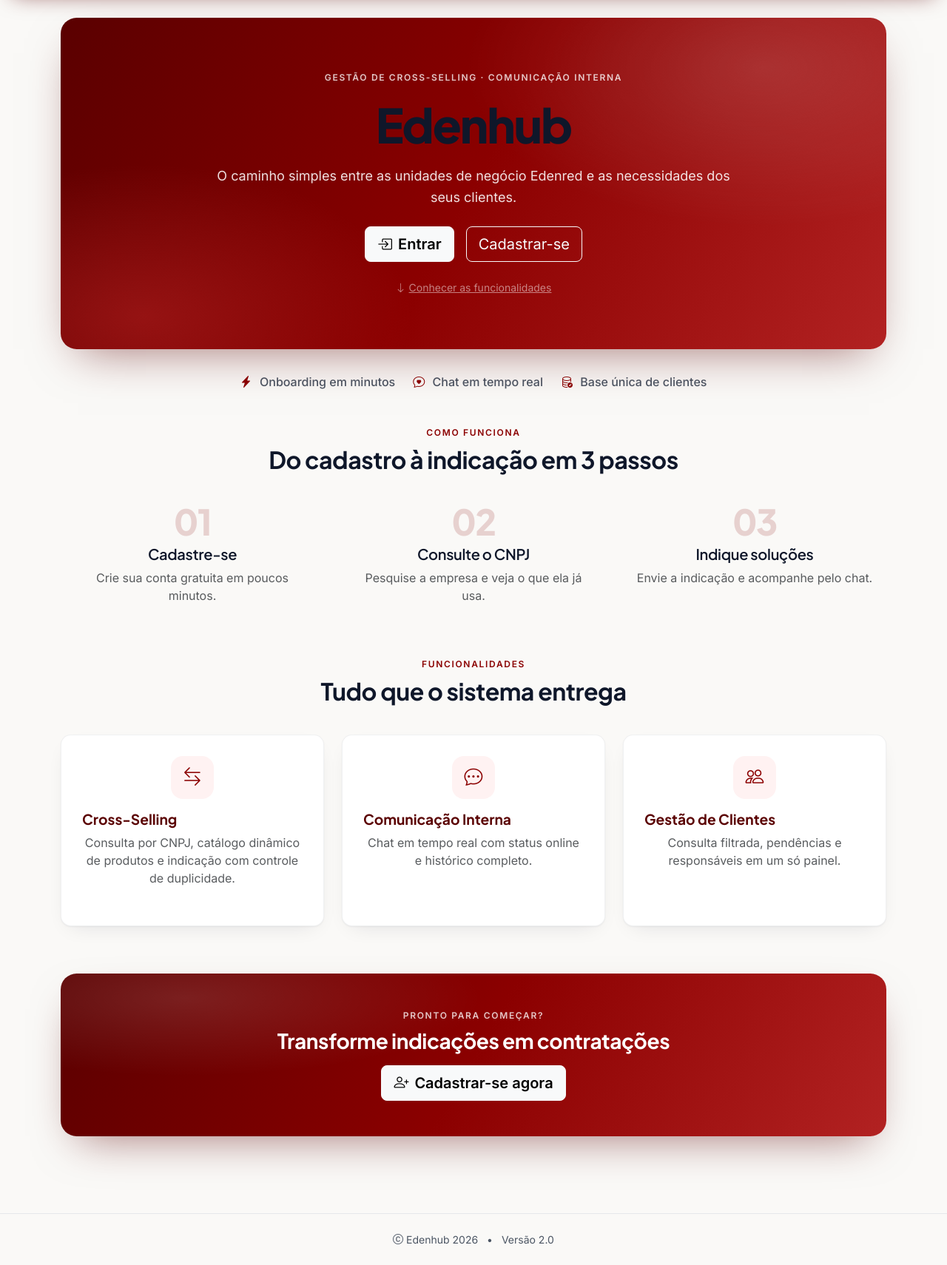
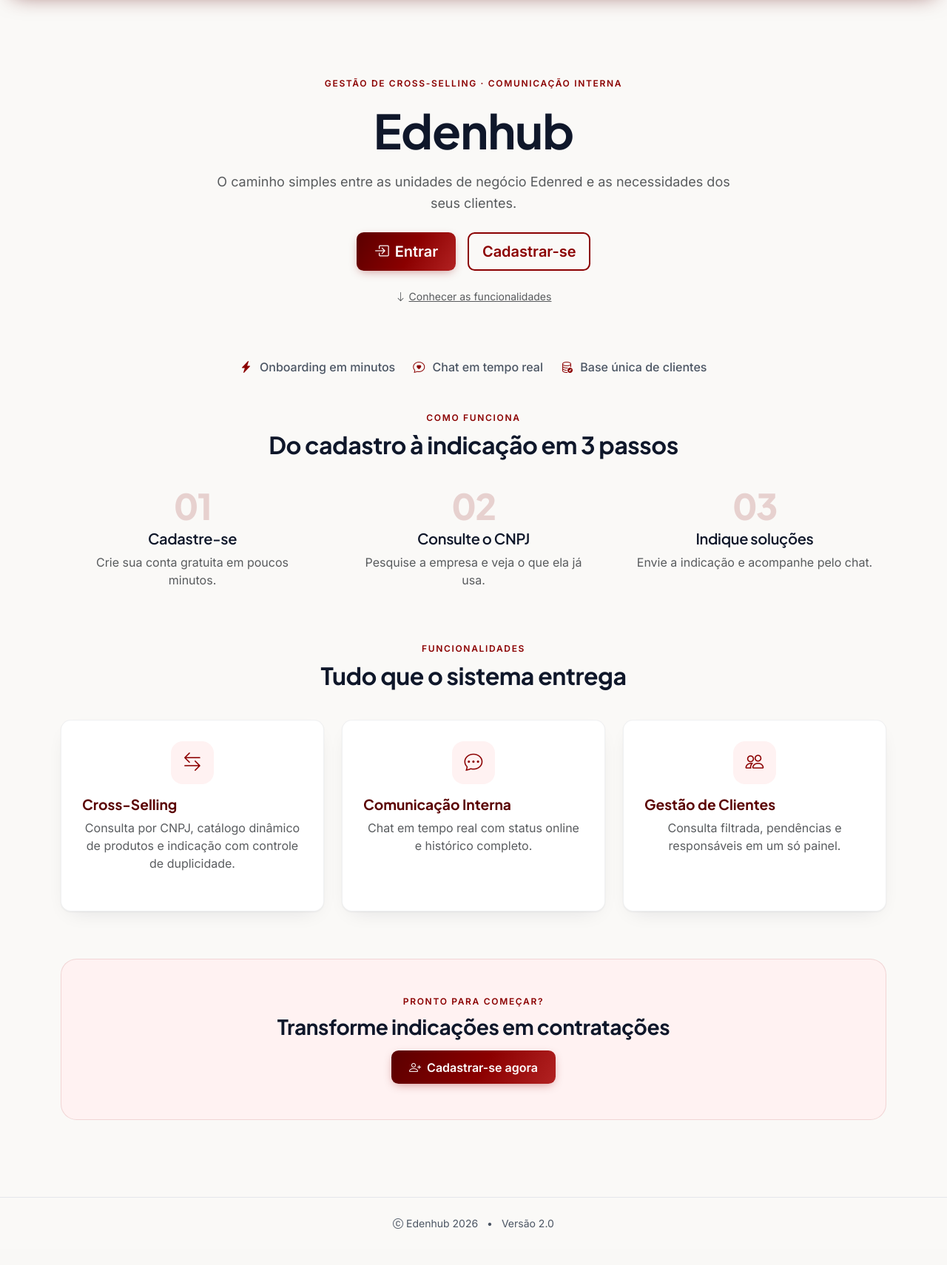
Before and after one commit to Rafael-Albuquerque06/Sistema-Edenhub, a Flask app: page / in a window 1280 px wide. Shown: the part 78-1788 px from the top of the page at 74% size. After the commit the page ends 1739 px from the top, so only its background shows below. Run offline with Flask 3, Linux system fonts and the light colour scheme.

Commit message:
style: landing clean branco minimalista — hero sem gradiente, CTA final em tom claro, CSS órfão removido

```diff
--- a/app/static/css/style.css
+++ b/app/static/css/style.css
@@ -735,9 +735,9 @@ button:disabled, a.btn-loading {
   }
 }
 
-/* --- HERO da landing (gradiente Edenred) --- */
+/* --- HERO da landing (clean branco: tipografia + respiro, sem gradiente) --- */
 .landing-hero {
-  padding-top: 4.5rem;
+  padding-top: 5rem;
   padding-bottom: 4.5rem;
 }
 
@@ -758,7 +758,6 @@ html {
   margin: 0;
 }
 
-.eyebrow-light { color: rgb(255 255 255 / 0.78); }
 .eyebrow-red { color: var(--edenred-primary); }
 
 /* --- Como funciona (números ghosts) --- */
@@ -772,13 +771,11 @@ html {
   margin-bottom: 0.5rem;
 }
 
-/* --- CTA final em faixa --- */
+/* --- CTA final (clean: fundo claro, borda sutil, vermelho como acento) --- */
 .landing-cta {
-  background:
-    radial-gradient(ellipse 60% 80% at 15% 15%, rgb(255 255 255 / 0.12), transparent 60%),
-    linear-gradient(120deg, var(--edenred-dark) 0%, var(--edenred-primary) 50%, var(--edenred-secondary) 100%);
+  background: var(--edenred-light);
+  border: 1px solid rgb(139 0 0 / 0.12);
   border-radius: 1.35rem;
-  box-shadow: 0 24px 60px -24px rgb(90 0 0 / 0.55);
 }
 
 /* --- Portfolio: imagens responsivas e CTAs --- */
@@ -798,32 +795,6 @@ html {
     width: 100%;
     min-height: 44px;
   }
-}
-
-/* --- HERO da landing (gradiente Edenred) --- */
-.hero-edenred {
-  background:
-    radial-gradient(ellipse 60% 80% at 85% 15%, rgb(255 255 255 / 0.14), transparent 60%),
-    radial-gradient(ellipse 50% 70% at 10% 90%, rgb(178 34 34 / 0.55), transparent 65%),
-    linear-gradient(120deg, var(--edenred-dark) 0%, var(--edenred-primary) 50%, var(--edenred-secondary) 100%);
-  border-radius: 1.35rem;
-  box-shadow: 0 24px 60px -24px rgb(90 0 0 / 0.55);
-  margin-bottom: var(--space-4);
-  overflow: hidden;
-  position: relative;
-}
-
-.hero-edenred .display-3 {
-  font-family: var(--font-display);
-  font-weight: 800;
-  letter-spacing: -0.03em;
-}
-
-.hero-edenred .lead {
-  color: rgb(255 255 255 / 0.88);
-  max-width: 46rem;
-  margin-left: auto;
-  margin-right: auto;
 }
 
 /* --- Faixa de prova (landing) --- */
@@ -947,7 +918,6 @@ html {
   }
   h1 { font-size: 2rem; }
   h2 { font-size: 1.6rem; }
-  .hero-edenred .display-3 { font-size: 2.5rem; }
   .landing-hero { padding-top: 3rem; padding-bottom: 3rem; }
   .card-edenred > .card-body { padding: 1.25rem; }
   .card-header-edenred { padding: 1.1rem 1.25rem; }
--- a/app/templates/index.html
+++ b/app/templates/index.html
@@ -3,34 +3,34 @@
 {% block title %}Edenhub - Gestão de Cross-Selling{% endblock %}
 
 {% block content %}
-<!-- HERO (centrado minimalista) -->
-<div class="hero-edenred landing-hero text-white text-center py-5 px-4">
-    <div class="py-lg-4">
-        <p class="eyebrow eyebrow-light mb-3">Gestão de cross-selling · Comunicação interna</p>
-        <h1 class="display-3 mb-3">Edenhub</h1>
-        <p class="lead mx-auto mb-4">
+<!-- HERO (clean minimalista: branco, tipografia, um acento) -->
+<section class="landing-hero px-4 px-lg-5" aria-label="Apresentação do Edenhub">
+    <div class="text-center mx-auto">
+        <p class="eyebrow eyebrow-red mb-3">Gestão de cross-selling · Comunicação interna</p>
+        <h1 class="display-3 fw-bold mb-3">Edenhub</h1>
+        <p class="lead mx-auto mb-4 text-muted">
             O caminho simples entre as unidades de negócio Edenred
             e as necessidades dos seus clientes.
         </p>
         <div class="d-flex justify-content-center flex-wrap gap-3">
             {% if current_user.is_authenticated %}
-            <a href="{{ url_for('main.home') }}" class="btn btn-light btn-lg fw-semibold">
+            <a href="{{ url_for('main.home') }}" class="btn btn-edenred btn-lg fw-semibold">
                 <i class="bi bi-arrow-right-circle me-2" aria-hidden="true"></i>Ir para o Sistema
             </a>
             {% else %}
-            <a href="{{ url_for('main.login') }}" class="btn btn-light btn-lg fw-semibold">
+            <a href="{{ url_for('main.login') }}" class="btn btn-edenred btn-lg fw-semibold">
                 <i class="bi bi-box-arrow-in-right me-2" aria-hidden="true"></i>Entrar
             </a>
-            <a href="{{ url_for('main.cadastro') }}" class="btn btn-outline-light btn-lg">Cadastrar-se</a>
+            <a href="{{ url_for('main.cadastro') }}" class="btn btn-outline-edenred btn-lg">Cadastrar-se</a>
             {% endif %}
         </div>
         {% if not current_user.is_authenticated %}
-        <a href="#funcionalidades" class="d-inline-block mt-4 small text-white-50">
+        <a href="#funcionalidades" class="d-inline-block mt-4 small text-muted">
             <i class="bi bi-arrow-down me-1" aria-hidden="true"></i>Conhecer as funcionalidades
         </a>
         {% endif %}
     </div>
-</div>
+</section>
 
 <!-- FAIXA DE PROVA -->
 <section class="row justify-content-center mb-5" aria-label="Diferenciais do Edenhub">
@@ -112,13 +112,13 @@
 </section>
 
 <!-- CTA FINAL -->
-<section class="landing-cta text-white text-center py-5 px-4 mb-5" aria-label="Comece agora">
-    <p class="eyebrow eyebrow-light mb-2">Pronto para começar?</p>
+<section class="landing-cta text-center p-5 mb-5" aria-label="Comece agora">
+    <p class="eyebrow eyebrow-red mb-2">Pronto para começar?</p>
     <h2 class="h3 fw-bold mb-3">Transforme indicações em contratações</h2>
     {% if current_user.is_authenticated %}
-    <a href="{{ url_for('main.home') }}" class="btn btn-light btn-lg fw-semibold">Acessar o sistema</a>
+    <a href="{{ url_for('main.home') }}" class="btn btn-edenred fw-semibold">Acessar o sistema</a>
     {% else %}
-    <a href="{{ url_for('main.cadastro') }}" class="btn btn-light btn-lg fw-semibold">
+    <a href="{{ url_for('main.cadastro') }}" class="btn btn-edenred fw-semibold">
         <i class="bi bi-person-plus me-2" aria-hidden="true"></i>Cadastrar-se agora
     </a>
     {% endif %}
```
